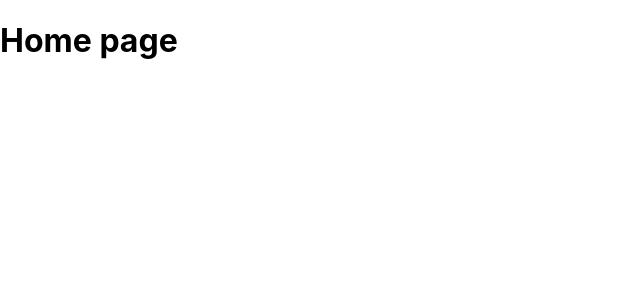
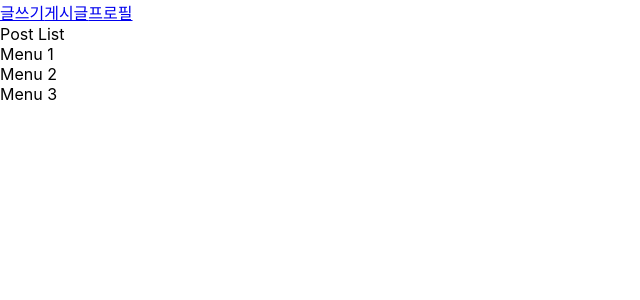
Before and after one commit to daepang/study-react-blog, a React (Create React App) app: page / in a window 1280 px wide. Shown: the top 300 px of the page, without its empty margins (0-640 px from the left). Built offline with nearby package versions, Linux system fonts and the light colour scheme.

Commit message:
add pages

```diff
--- a/src/components/Router.tsx
+++ b/src/components/Router.tsx
@@ -1,14 +1,24 @@
 import React from "react";
 import {Route, Routes, Navigate} from "react-router-dom";
+import Home from "../pages/home";
+import PostList from "../pages/posts";
+import PostDetail from "../pages/posts/detail";
+import PostNew from "../pages/posts/new";
+import PostEdit from "../pages/posts/edit";
+import ProfilePage from "../pages/profile";
+import LoginPage from "../pages/login";
+import SignupPage from "../pages/signup";
 export default function Router() {
     return (
         <Routes>
-            <Route path="/" element={<h1>Home page</h1>} />
-            <Route path="/posts" element={<h1>Post List page</h1>} />
-            <Route path="/posts/:id" element={<h1>Post Detail page</h1>} />
-            <Route path="/posts/new" element={<h1>Post Detail page</h1>} />
-            <Route path="/posts/edit/:id" element={<h1>Post Edit page</h1>} />
-            <Route path="/profile" element={<h1>Profile page</h1>} />
+            <Route path="/" element={<Home />} />
+            <Route path="/posts" element={<PostList />} />
+            <Route path="/posts/:id" element={<PostDetail />} />
+            <Route path="/posts/new" element={<PostNew />} />
+            <Route path="/posts/edit/:id" element={<PostEdit />} />
+            <Route path="/profile" element={<ProfilePage />} />
+            <Route path="/login" element={<LoginPage />} />
+            <Route path="/signup" element={<SignupPage />} />
             <Route path="*" element={<Navigate replace to="/" />} />
         </Routes>
     );
--- /dev/null
+++ b/src/pages/home/index.tsx
@@ -0,0 +1,22 @@
+import * as React from 'react';
+import { Link } from "react-router-dom";
+
+export default function Home () {
+    return (
+        <div>
+            <header>
+                <div>
+                    <Link to="/posts/new">글쓰기</Link>
+                    <Link to="/posts">게시글</Link>
+                    <Link to="/proflie">프로필</Link>
+                </div>
+            </header>
+            <div className="post-list">Post List</div>
+            <footer>
+                <div>Menu 1</div>
+                <div>Menu 2</div>
+                <div>Menu 3</div>
+            </footer>
+        </div>
+    );
+};
--- /dev/null
+++ b/src/pages/login/index.tsx
@@ -0,0 +1,7 @@
+import * as React from 'react';
+
+export default function LoginPage () {
+    return (
+        <h1>Login</h1>
+    );
+};
--- /dev/null
+++ b/src/pages/posts/detail.tsx
@@ -0,0 +1,7 @@
+import * as React from 'react';
+
+export default function PostDetail () {
+    return (
+        <h1>Post Detail page</h1>
+    );
+};
--- /dev/null
+++ b/src/pages/posts/edit.tsx
@@ -0,0 +1,7 @@
+import * as React from 'react';
+
+export default function PostEdit () {
+    return (
+        <h1>Post Edit page</h1>
+    );
+};
--- /dev/null
+++ b/src/pages/posts/index.tsx
@@ -0,0 +1,7 @@
+import * as React from 'react';
+
+export default function PostList () {
+    return (
+        <h1>Post List page</h1>
+    );
+};
--- /dev/null
+++ b/src/pages/posts/new.tsx
@@ -0,0 +1,7 @@
+import * as React from 'react';
+
+export default function PostNew () {
+    return (
+        <h1>Post New page</h1>
+    );
+};
--- /dev/null
+++ b/src/pages/profile/index.tsx
@@ -0,0 +1,7 @@
+import * as React from 'react';
+
+export default function ProfilePage () {
+    return (
+        <h1>Profile page</h1>
+    );
+};
--- /dev/null
+++ b/src/pages/signup/index.tsx
@@ -0,0 +1,7 @@
+import * as React from 'react';
+
+export default function SignupPage () {
+    return (
+        <h1>Signup</h1>
+    );
+};
```
